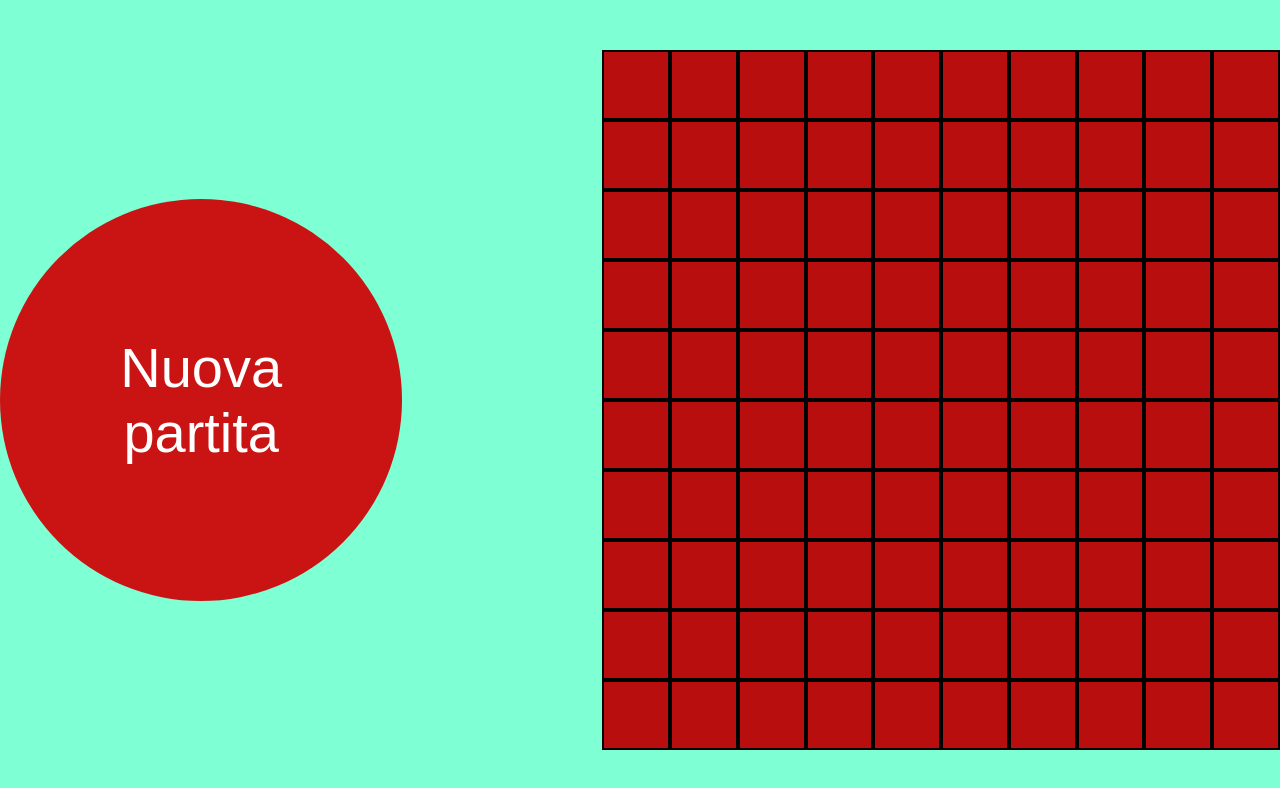
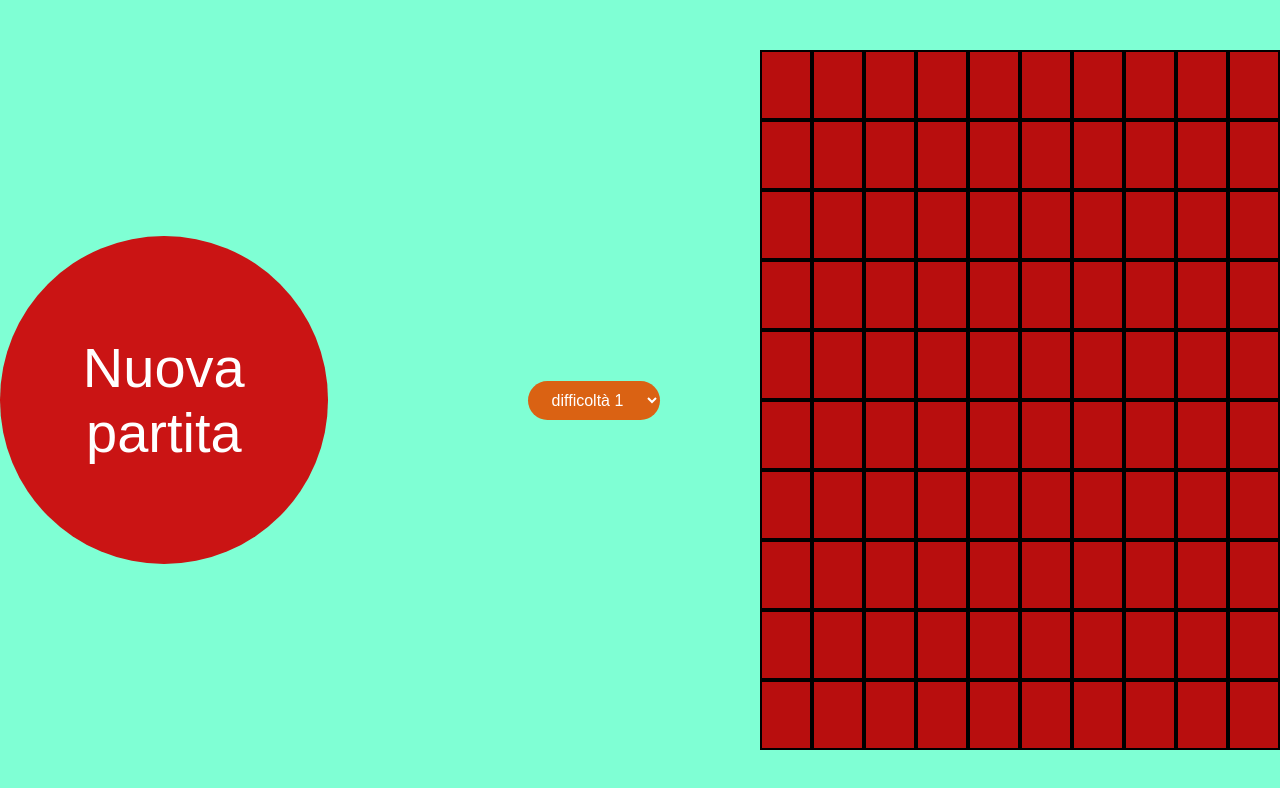
Before and after one commit to mirkettinho/js-campominato-grid, a plain HTML site: page index.html in a window 1280 px wide. Both pictures are taken after a click on the button "Nuova partita". Drawn offline with Linux system fonts and the light colour scheme.

```diff
--- a/css/style.css
+++ b/css/style.css
@@ -31,6 +31,18 @@
   cursor: pointer;
 }
 
+.square-ten{
+  width: calc(100% / 10);
+}
+
+.square-nine{
+  width: calc(100% / 9);
+}
+
+.square-seven{
+  width: calc(100% / 7);
+}
+
 button{
   padding: 40px;
   margin-right: 200px;
@@ -51,3 +63,14 @@
 .square.click{
   background-color: yellow;
 }
+
+select{
+  padding: 10px 20px;
+  margin-right: 100px;
+  font-size: 1rem;
+  cursor: pointer;
+  background-color: rgb(218, 98, 19);
+  color: white;
+  border-radius: 20px;
+  border: none;
+}
--- a/index.html
+++ b/index.html
@@ -10,7 +10,19 @@
 <body>
 
   <div class="main-wrapper">
+
+    <!-- BOTTONE -->
     <button class="start-match">Nuova partita</button>
+
+    <!-- SELECT -->
+    <label for="difficolta"></label>
+    <select name="livello" id="difficolta">
+      <option value="100">difficoltà 1</option>
+      <option value="81">difficoltà 2</option>
+      <option value="49">difficoltà 3</option>
+    </select>
+
+    <!-- CONTAINER SQUARE -->
     <div class="container">
 
     </div>
--- a/js/script.js
+++ b/js/script.js
@@ -2,17 +2,29 @@
 
 const start = document.querySelector(".start-match")
 
-start.off = true;
+const difficolta = document.getElementById("difficolta")
+
+
 console.log(container, start)
 
 // BOTTONE
 start.addEventListener("click" ,function(){
 
-  for(let i = 1; i <= 100; i++){
+
+  for(let i = 1; i <= difficolta.value; i++){
     const quadrato = generateSquare();
     console.log(quadrato)
     container.append(quadrato)
     quadrato.Id = i;
+
+
+    if(difficolta.value == 81){
+      quadrato.classList.add("square-nine")
+    }else if(difficolta.value == 49){
+      quadrato.classList.add("square-seven")
+    }else{
+      quadrato.classList.add("square-ten")
+    }
 
     quadrato.addEventListener("click", function(){
       this.classList.toggle("click")
@@ -23,9 +35,11 @@
 
 
 
+
   function generateSquare(){
     const generareQuadrato = document.createElement("div");
     generareQuadrato.className = "square";
     return generareQuadrato;
   }
+
 })
```
